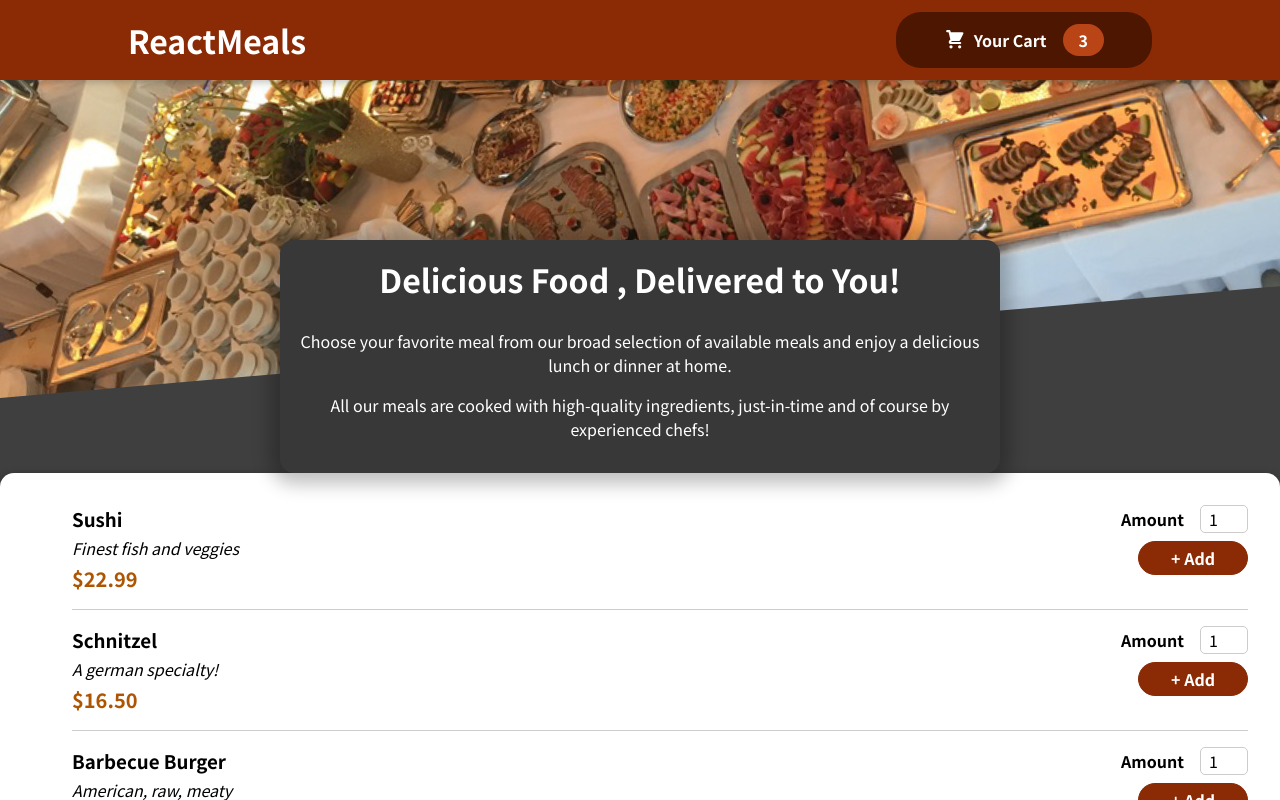
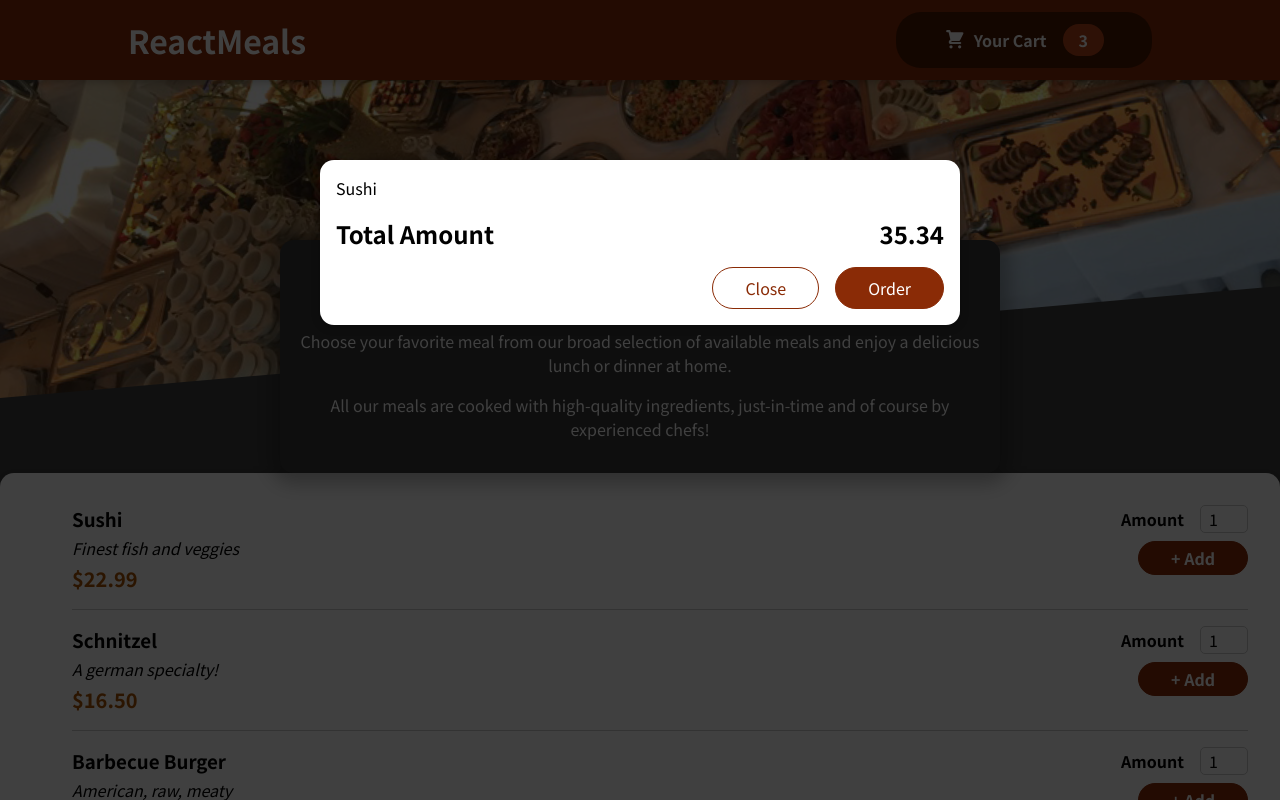
Before and after one commit to PREM-KUMAR-D/meals-app, a React (Create React App) app: page / in a window 1280 px wide. Shown: the top 800 px of the page. Built offline with nearby package versions, Linux system fonts and the light colour scheme.

Commit message:
Cart modal added using react portals

```diff
--- a/public/index.html
+++ b/public/index.html
@@ -28,6 +28,7 @@
   </head>
   <body>
     <noscript>You need to enable JavaScript to run this app.</noscript>
+    <div id="overlays"></div>
     <div id="root"></div>
     <!--
       This HTML file is a template.
--- a/src/App.js
+++ b/src/App.js
@@ -1,12 +1,13 @@
 import React from "react";
 import Header from "./components/Layout/Header";
 import Meals from "./components/Meals/Meals";
+import Cart from "./components/Cart/Cart";
 
 
 function App() {
   return (
     <>
-
+      <Cart/>
       <Header/>
       <main>
         <Meals/>
--- a/src/components/Cart/Cart.js
+++ b/src/components/Cart/Cart.js
@@ -1,5 +1,6 @@
 import React from "react";
 import classes from "./Cart.module.css";
+import Modal from "../UI/Modal";
 
 const Cart = (props)=>{
 
@@ -12,7 +13,7 @@
       );
 
     return (
-        <div>
+        <Modal>
             {cartItems}
             <div className={classes.total}>
                 <span> Total Amount</span>
@@ -22,7 +23,7 @@
                 <button className={classes["button--alt"]}>Close</button>
                 <button className={classes.button}>Order</button>
             </div>
-        </div>
+        </Modal>
     )
 
 }
--- /dev/null
+++ b/src/components/UI/Modal.js
@@ -0,0 +1,43 @@
+import React from "react";
+import ReactDom from "react-dom";
+import classes from "./Modal.module.css";
+
+const Backdrop = (props)=>{
+
+    return (
+        <div className={classes.backdrop}>
+
+        </div>
+    )
+}
+
+const ModalOverlay = (props)=>{
+
+    return(
+
+        <div className={classes.modal}>
+            <div className={classes.content}>
+                {props.children}
+            </div>
+        </div>
+    )
+}
+
+const portalElement = document.getElementById('overlays');
+
+
+const Modal = (props)=>{
+
+    return (
+        <>
+
+            {ReactDom.createPortal(<Backdrop/>,portalElement)}
+            {ReactDom.createPortal(<ModalOverlay>{props.children}</ModalOverlay>,portalElement)}
+
+
+        </>
+
+    )
+}
+
+export default Modal;
--- /dev/null
+++ b/src/components/UI/Modal.module.css
@@ -0,0 +1,40 @@
+.backdrop {
+    position: fixed;
+    top: 0;
+    left: 0;
+    width: 100%;
+    height: 100vh;
+    z-index: 20;
+    background-color: rgba(0, 0, 0, 0.75);
+  }
+
+  .modal {
+    position: fixed;
+    top: 20vh;
+    left: 5%;
+    width: 90%;
+    background-color: white;
+    padding: 1rem;
+    border-radius: 14px;
+    box-shadow: 0 2px 8px rgba(0, 0, 0, 0.25);
+    z-index: 30;
+    animation: slide-down 300ms ease-out forwards;
+  }
+
+  @media (min-width: 768px) {
+    .modal {
+      width: 40rem;
+      left: calc(50% - 20rem);
+    }
+  }
+
+  @keyframes slide-down {
+    from {
+      opacity: 0;
+      transform: translateY(-3rem);
+    }
+    to {
+      opacity: 1;
+      transform: translateY(0);
+    }
+  }
```
